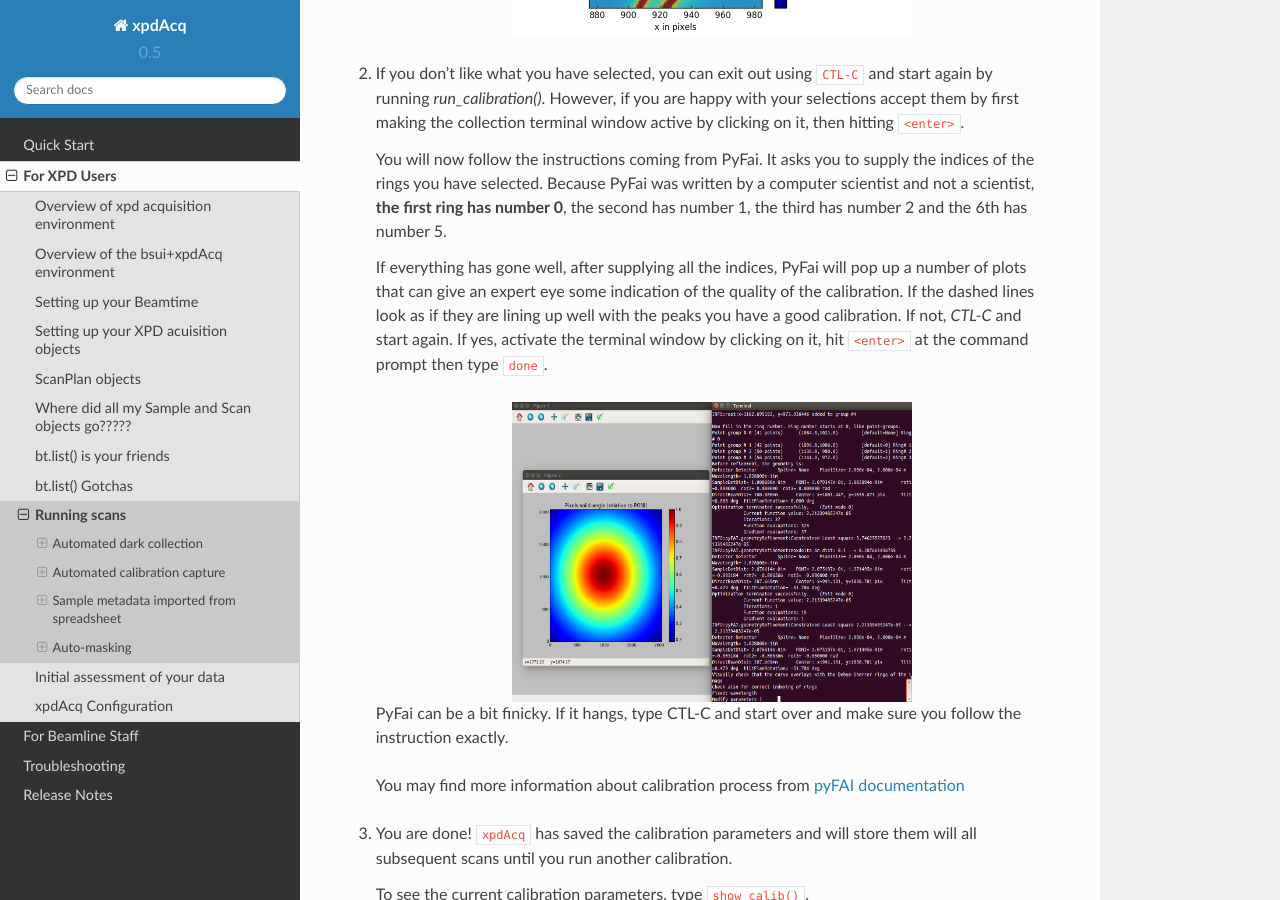
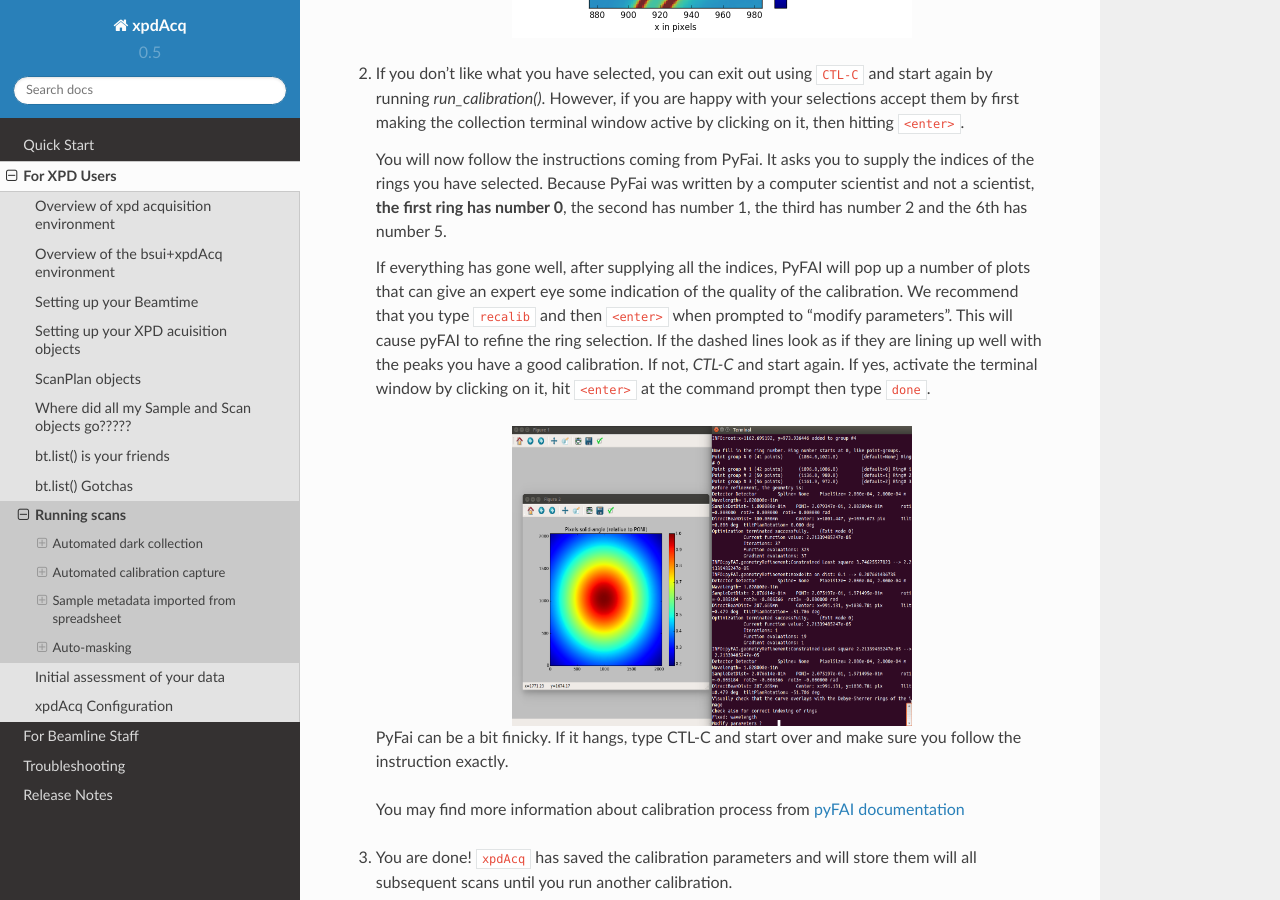
Before and after one commit to xpdAcq/xpdAcq, a Sphinx documentation site: the page built from docs/usb_Running.rst, in a window 1280 px wide and 900 px high, scrolled down 4884 px. Built offline with Sphinx 7.4.7 and the Read the Docs theme 2.0.0, drawn with Linux system fonts in a browser that asks for light colours.

Commit message:
DOC: add note on using pyFAI `recalib`

```diff
--- a/docs/usb_Running.rst
+++ b/docs/usb_Running.rst
@@ -287,9 +287,12 @@ something like this:
    scientist and not a scientist, **the first ring has number 0**, the second has
    number 1, the third has number 2 and the 6th has number 5.
 
-   If everything has gone well, after supplying all the indices, PyFai will pop
+   If everything has gone well, after supplying all the indices, PyFAI will pop
    up a number of plots that can give an expert eye some indication of the quality
-   of the calibration.  If the dashed lines look as if they are lining up well with
+   of the calibration.  We recommend that you type ``recalib`` and
+   then ``<enter>`` when prompted to
+   "modify parameters". This will cause pyFAI to refine the ring selection.
+   If the dashed lines look as if they are lining up well with
    the peaks you have a good calibration.  If not, `CTL-C` and start again.  If yes,
    activate the terminal window by clicking on it, hit ``<enter>`` at the command prompt
    then type ``done``.
```
